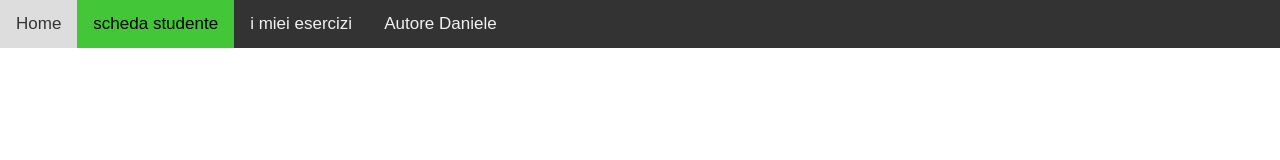
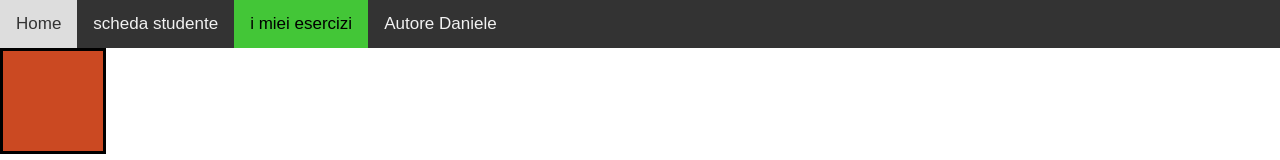
Before and after one commit to dany232/tpsit-1, a plain HTML site: page quadrati.html in a window 1280 px wide. Shown: the top 160 px of the page. Drawn offline with Linux system fonts and the light colour scheme.

Commit message:
Update quadrati.html

```diff
--- a/quadrati.html
+++ b/quadrati.html
@@ -97,24 +97,25 @@ body {
 <body>
     <div class="topnav" id="myTopnav">
     <a href="https://danymazze.github.io/tpsit/">Home</a>
-    <a href="https://danymazze.github.io/tpsit/Flip_card.html" class="active">scheda studente</a>
-    <a href="https://danymazze.github.io/tpsit/quadrati.html">i miei esercizi</a>
+    <a href="https://danymazze.github.io/tpsit/Flip_card.html" >scheda studente</a>
+    <a href="https://danymazze.github.io/tpsit/quadrati.html" class="active">i miei esercizi</a>
     <a href="https://danymazze.github.io/tpsit/scheda_personale.html" > Autore Daniele</a>
     <a href="javascript:void(0);" class="icon" onclick="myFunction()">
     <i class="fa fa-bars"></i>
     </a>
-  </div>
+</div>
 
 
-  <script>
-  function myFunction() {
+<script>
+function myFunction() {
     var x = document.getElementById("myTopnav");
     if (x.className === "topnav") {
     x.className += " responsive";
     } else {
     x.className = "topnav";
     }
-  }
+}
+</script>
     <div id="quadratino1">
 
     </div>
```
